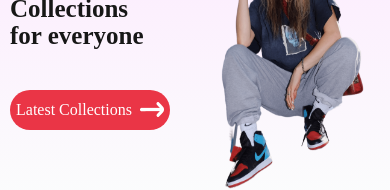
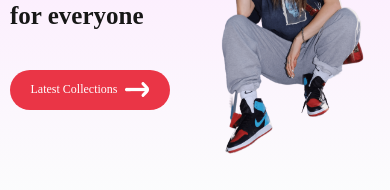
Before and after one commit to mhdshefin/shoppy-frontend, a React (Create React App) app: page / in a window 390 px wide. Shown: the part 293-483 px from the top of the page. Built offline with nearby package versions, Linux system fonts and the light colour scheme; no server answers; a web font is replaced by a local one.

Commit message:
Update banner.css

```diff
--- a/src/Componets/banner/banner.css
+++ b/src/Componets/banner/banner.css
@@ -208,15 +208,14 @@
 
 @media(max-width:450px) {
     .banner{
-        padding-top: -20vhpx;
         height: 90vh;
     }
     .banner-left {
         padding-left: 10px;
-        margin-top: -260px;
+        margin-top: -300px;
     }
     .banner-right{
-        margin-top: -220px;
+        margin-top: -280px;
     }
 
     .banner-left h2 {
@@ -236,14 +235,14 @@
         width: 160px;
         height: 40px;
         margin-top: 20px;
-        font-size: 16px;
+        font-size: 12px;
         border-radius: 50px;
     }
 
     .banner-right img {
 
         width: 185px;
-        height: 290px;
+        height: 280px;
 
     }
 }
```
